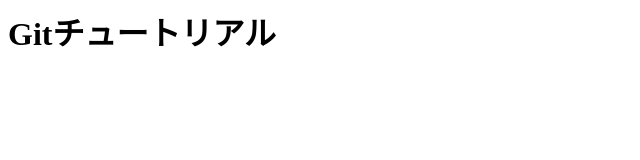
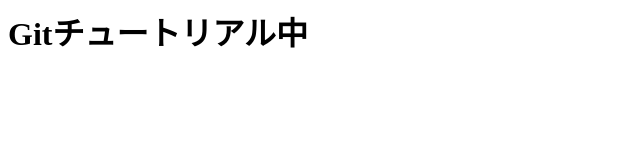
Before and after one commit to Non726/git_tutorial, a plain HTML site: page index.html in a window 1280 px wide. Shown: the full height of the page, 0-640 px from the left. Drawn offline with Linux system fonts and the light colour scheme.

Commit message:
変更完了です

```diff
--- a/index.html
+++ b/index.html
@@ -1 +1 @@
-<h1>Gitチュートリアル</h1>
+<h1>Gitチュートリアル中</h1>
```
